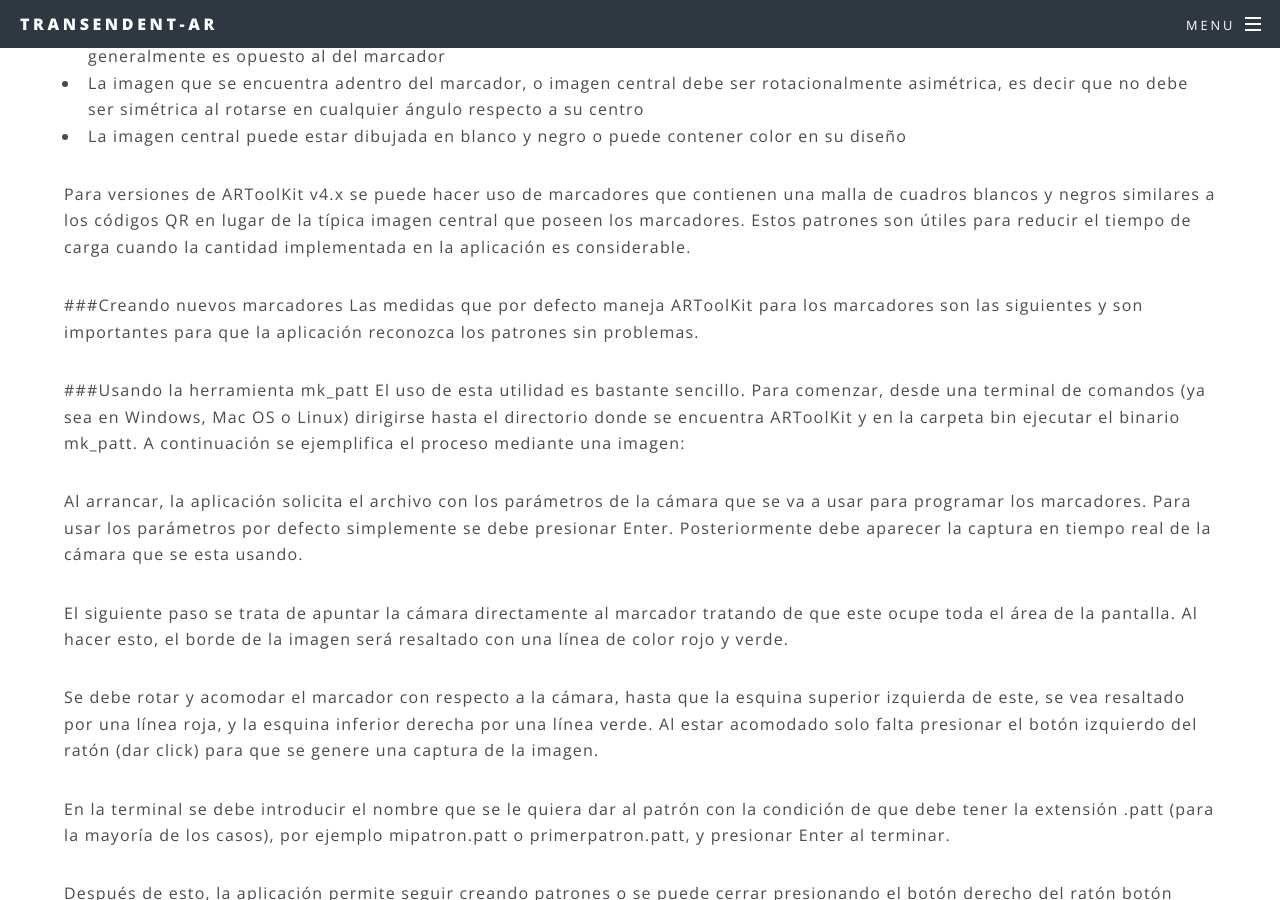
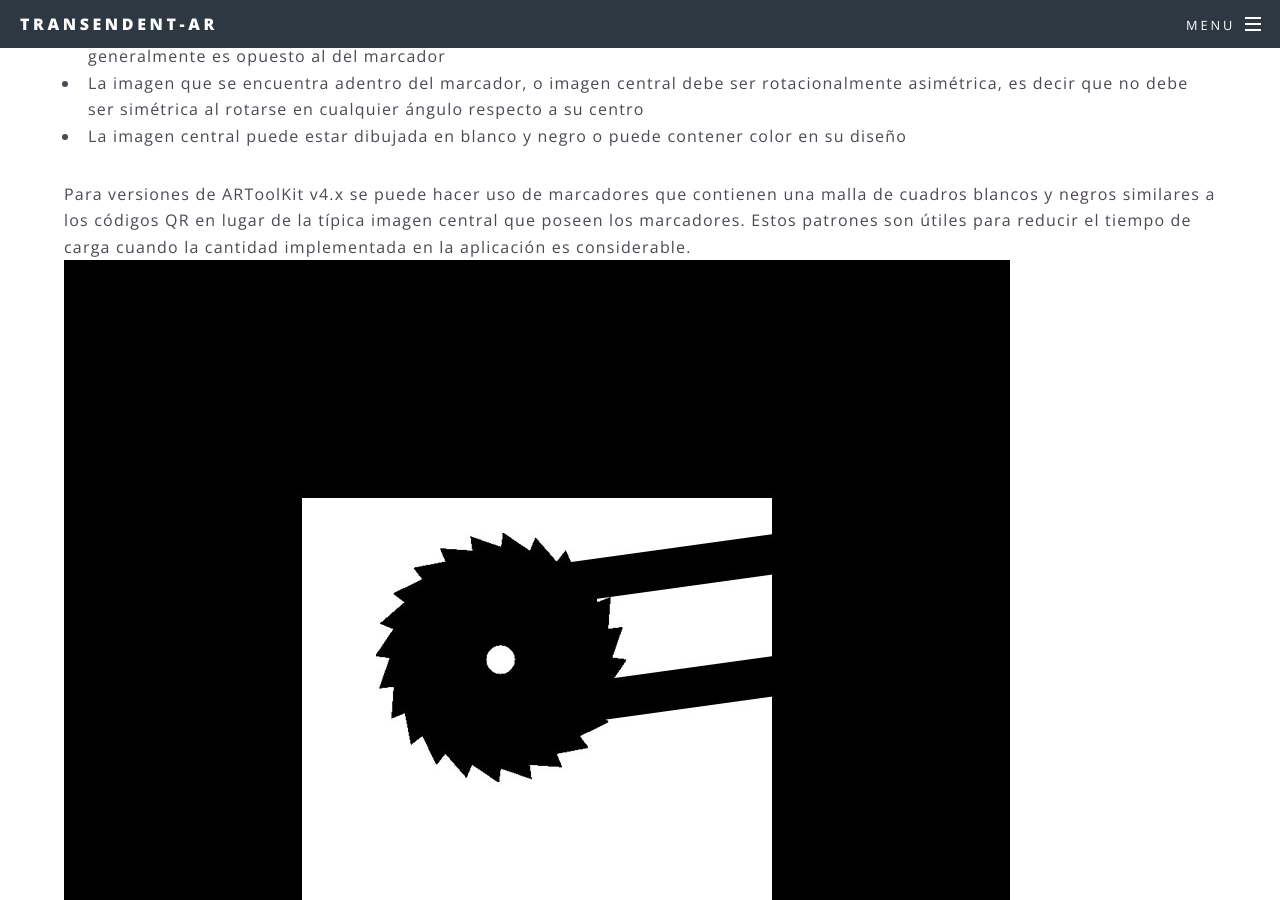
Before and after one commit to GLUD/trascendentAR, a Jekyll site: the page built from docs/DocumentacionMKPatt.md, in a window 1280 px wide and 900 px high, scrolled down 611 px. Built offline with Jekyll 4.4.1, drawn with Linux system fonts in a browser that asks for light colours; our own code applies the rules of GitHub Pages for plain Markdown files.

Commit message:
Añadir imagenes de documentación de marcadores

```diff
--- a/docs/DocumentacionMKPatt.md
+++ b/docs/DocumentacionMKPatt.md
@@ -10,7 +10,7 @@ Los marcadores deben ser construidos bajo ciertos parámetros:
 * La imagen central puede estar dibujada en blanco y negro o puede contener color en su diseño
 
 Para versiones de ARToolKit v4.x se puede hacer uso de marcadores que contienen una malla de cuadros blancos y negros similares a los códigos QR en lugar de la típica imagen central que poseen los marcadores. Estos patrones son útiles para reducir el tiempo de carga cuando la cantidad implementada en la aplicación es considerable.
-
+![Image1](images/ima1.jpg)
 ###Creando nuevos marcadores
 Las medidas que por defecto maneja ARToolKit para los marcadores son las siguientes y son importantes para que la aplicación reconozca los patrones sin problemas.
 
```
Also changed, not shown: docs/images/ima1.jpg (added), docs/images/ima2.png (added), docs/images/ima3.png (added), docs/images/ima4.jpg (added).
